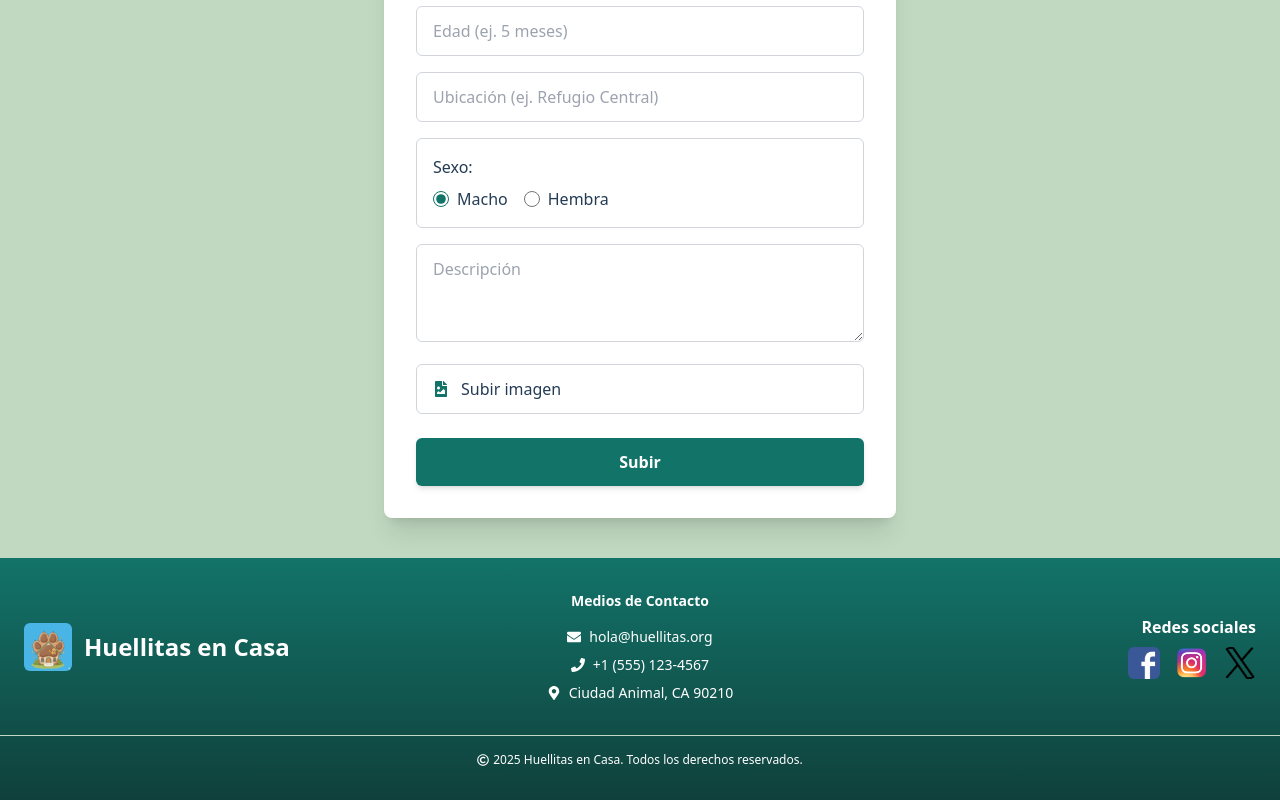
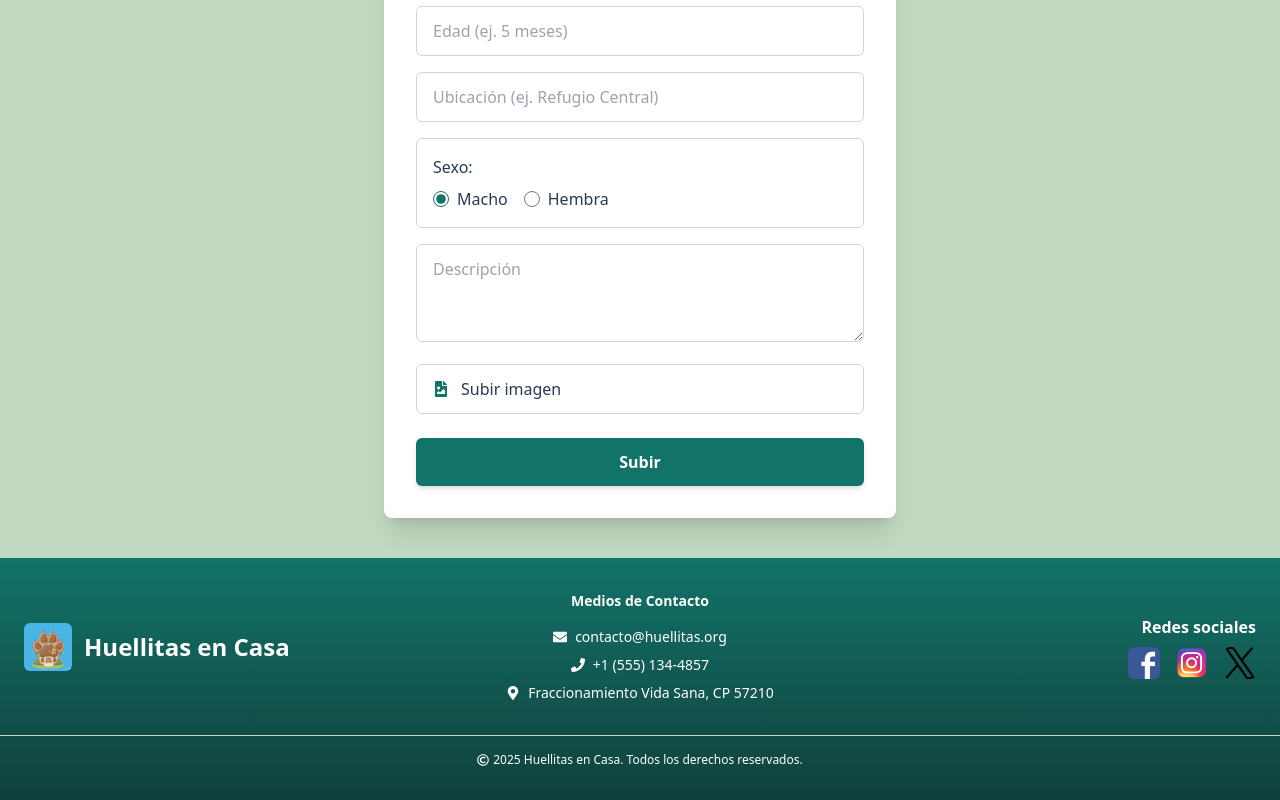
Before and after one commit to andreauxue/AdoptaMascota, a React (Vite) app in the folder Aplicacion/frontend/: page /registrar-mascota in a window 1280 px wide. Shown: the part 312-1112 px from the top of the page. Built offline with nearby package versions, Linux system fonts and the light colour scheme; a web font is replaced by a local one.

Commit message:
docs: Detalles en README y en comentarios del código - Jesús

```diff
--- a/Aplicacion/frontend/src/components/Footer.jsx
+++ b/Aplicacion/frontend/src/components/Footer.jsx
@@ -25,22 +25,22 @@ export default function Footer() {
                 {/* Info de contacto */}
                 <div className="flex flex-col items-center gap-2 text-sm">
                     <h4 className="font-semibold text-white mb-2">Medios de Contacto</h4>
-                    <span className="flex items-center gap-2"><FaEnvelope /> hola@huellitas.org</span>
-                    <span className="flex items-center gap-2"><FaPhone /> +1 (555) 123-4567</span>
-                    <span className="flex items-center gap-2"><FaMapMarkerAlt /> Ciudad Animal, CA 90210</span>
+                    <span className="flex items-center gap-2"><FaEnvelope /> contacto@huellitas.org</span>
+                    <span className="flex items-center gap-2"><FaPhone /> +1 (555) 134-4857</span>
+                    <span className="flex items-center gap-2"><FaMapMarkerAlt /> Fraccionamiento Vida Sana, CP 57210</span>
                 </div>
 
                 {/* Redes sociales */}
                 <div className="flex flex-col items-center md:items-end">
-                     <h4 className="font-semibold text-white mb-2">Redes sociales</h4>
-                     <div className="flex gap-4">
-                        {/* --- CAMBIO AQUÍ: 'bg-[#FFFFFF]' ELIMINADO --- */}
+                    <h4 className="font-semibold text-white mb-2">Redes sociales</h4>
+                    <div className="flex gap-4">
+                        {/* Imágen de Facebook */}
                         <img src={facebookImg} alt="Icono" className="w-8 h-8 rounded-md hover:scale-105 transition-transform duration-300 cursor-pointer" />
-                        {/* --- CAMBIO AQUÍ: 'bg-[#FFFFFF]' ELIMINADO --- */}
+                        {/* Imágen de Instagram */}
                         <img src={instaImg} alt="Icono" className="w-8 h-8 rounded-md hover:scale-105 transition-transform duration-300 cursor-pointer" />
-                        {/* --- CAMBIO AQUÍ: 'bg-[#FFFFFF]' ELIMINADO --- */}
+                        {/* Imágen de twitter (o X pues) */}
                         <img src={xImg} alt="Icono" className="w-8 h-8 rounded-md hover:scale-105 transition-transform duration-300 cursor-pointer" />
-                     </div>
+                    </div>
                 </div>
 
             </div>
--- a/Aplicacion/frontend/src/components/ListaMascotas.jsx
+++ b/Aplicacion/frontend/src/components/ListaMascotas.jsx
@@ -13,7 +13,7 @@ import { Link } from "react-router-dom";
 
 export default function ListaMascotas() {
 
-  // Datos de mascotas de ejemplo
+  // Datos de mascotas
   const mascotas = [
     {
       id: 1,
--- a/Aplicacion/frontend/src/components/Navbar.jsx
+++ b/Aplicacion/frontend/src/components/Navbar.jsx
@@ -24,13 +24,13 @@ export default function Navbar() {
             {/* Logo y título */}
             <Link to="/" className="flex items-center gap-3 cursor-pointer hover:scale-105 transition-transform duration-300">
                 <img src={huellitasEnCasa} alt="Logo" className="w-10 h-10 rounded-md bg-[#FFFFFF] hover:rotate-12 transition-transform duration-300" />
-                {/* --- FUENTE TÍTULO --- */}
+                {/* Fuente de título */}
                 <h1 className="text-xl lg:text-2xl font-bold text-white font-aclonica">
                     Huellitas en Casa
                 </h1>
             </Link>
 
-            {/* Botón de Hamburguesa */}
+            {/* Botón de Hamburguesa (cuando la pantalla es chica) */}
             <button
                 onClick={() => setIsOpen(!isOpen)}
                 className={`lg:hidden p-2 rounded-md text-white hover:bg-[#243B55] hover:rotate-90 active:scale-95 transition-all duration-300 cursor-pointer ${isOpen ? 'bg-[#243B55] rotate-90' : ''}`}
--- a/Aplicacion/frontend/src/index.css
+++ b/Aplicacion/frontend/src/index.css
@@ -8,7 +8,7 @@
 
 @layer base {
   body {
-    /* Establece Belleza como la fuente por defecto */
+    /* Establecemos Belleza como la fuente por defecto */
     @apply font-belleza;
   }
 }
--- a/Aplicacion/frontend/src/pages/Login.jsx
+++ b/Aplicacion/frontend/src/pages/Login.jsx
@@ -11,9 +11,7 @@ export default function Login() {
 
     return (
         <div>
-            {/* Aquí reutilizamos el componente FormularioAuth
-              y le indicamos que se comporte como un formulario de "login".
-            */}
+            {/* Reutilizamos el componente FormularioAuth y le indicamos que se comporte como un formulario de login */}
             <FormularioAuth tipo="login" onSubmit={handleLogin} />
         </div>
     );
--- a/Aplicacion/frontend/src/pages/Register.jsx
+++ b/Aplicacion/frontend/src/pages/Register.jsx
@@ -6,7 +6,7 @@ export default function Register() {
 
     const handleRegister = (data) => {
         console.log("Registro completado con datos:", data);
-           navigate("/login");
+            navigate("/login");
     };
 
     return (
--- a/Aplicacion/frontend/src/pages/RegistrarMascota.jsx
+++ b/Aplicacion/frontend/src/pages/RegistrarMascota.jsx
@@ -109,7 +109,7 @@ export default function RegistrarMascota() {
                 <button
                     type="submit"
                     disabled={isLoading}
-                    // --- FUENTE BOTÓN ---
+                    // Fuente del botón
                     className={`w-full mt-6 py-3 px-4 rounded-md font-semibold text-white transition-all duration-300 font-belleza ${
                         isLoading
                             ? 'bg-gray-400 cursor-not-allowed shadow-md'
```
Also changed, not shown: Aplicacion/frontend/src/components/FormularioAuth.jsx (+7 -7 lines), Aplicacion/frontend/src/pages/Home.jsx (+7 -7 lines), 1 other file (tests, documents, lock files or other folders). Lines whose indentation alone changed are shown as unchanged.
